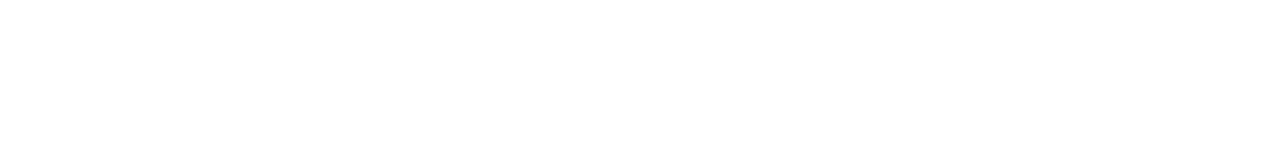
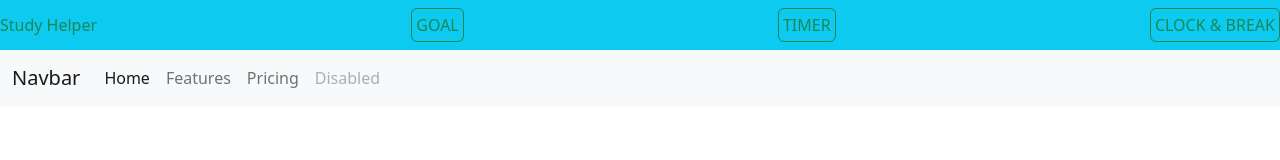
Before and after one commit to Amiya-Maity/Study-Helper, a plain HTML site: page index.html in a window 1280 px wide. Drawn offline with nearby package versions, Linux system fonts and the light colour scheme.

Commit message:
navbar added

```diff
--- a/index.html
+++ b/index.html
@@ -1,12 +1,65 @@
 <!DOCTYPE html>
 <html lang="en">
+
 <head>
     <meta charset="UTF-8">
     <meta http-equiv="X-UA-Compatible" content="IE=edge">
     <meta name="viewport" content="width=device-width, initial-scale=1.0">
     <title>Study Helper</title>
+    <link href="https://cdn.jsdelivr.net/npm/bootstrap@5.2.3/dist/css/bootstrap.min.css" rel="stylesheet"
+        integrity="sha384-rbsA2VBKQhggwzxH7pPCaAqO46MgnOM80zW1RWuH61DGLwZJEdK2Kadq2F9CUG65" crossorigin="anonymous">
 </head>
+
 <body>
-    <div class="header"></div>
+    <div class="navbar nav-pills bg-info">
+        <div class="header nav-item text-success">Study Helper</div>
+        <div class="nav-item">
+            <a href="#clock&break">
+                <button class="btn btn-outline-success p-1">GOAL</button>
+            </a>
+        </div>
+        <div class="nav-item">
+            <a href="#clock&break">
+                <button class="btn btn-outline-success p-1">TIMER</button>
+            </a>
+        </div>
+        <div class="nav-item">
+            <a href="#clock&break">
+                <button class="btn btn-outline-success p-1">CLOCK & BREAK</button>
+            </a>
+        </div>
+    </div>
+    <nav class="navbar navbar-expand-lg bg-light">
+        <div class="container-fluid">
+          <a class="navbar-brand" href="#">Navbar</a>
+          <button class="navbar-toggler" type="button" data-bs-toggle="collapse" data-bs-target="#navbarNavAltMarkup" aria-controls="navbarNavAltMarkup" aria-expanded="false" aria-label="Toggle navigation">
+            <span class="navbar-toggler-icon"></span>
+          </button>
+          <div class="collapse navbar-collapse" id="navbarNavAltMarkup">
+            <div class="navbar-nav">
+              <a class="nav-link active" aria-current="page" href="#">Home</a>
+              <a class="nav-link" href="#">Features</a>
+              <a class="nav-link" href="#">Pricing</a>
+              <a class="nav-link disabled">Disabled</a>
+            </div>
+          </div>
+        </div>
+      </nav>
+    <div class="body row">
+        <div class="col">
+
+        </div>
+    </div>
+
+    <script src="https://cdn.jsdelivr.net/npm/bootstrap@5.2.3/dist/js/bootstrap.bundle.min.js"
+        integrity="sha384-kenU1KFdBIe4zVF0s0G1M5b4hcpxyD9F7jL+jjXkk+Q2h455rYXK/7HAuoJl+0I4"
+        crossorigin="anonymous"></script>
+    <script src="https://cdn.jsdelivr.net/npm/@popperjs/core@2.11.6/dist/umd/popper.min.js"
+        integrity="sha384-oBqDVmMz9ATKxIep9tiCxS/Z9fNfEXiDAYTujMAeBAsjFuCZSmKbSSUnQlmh/jp3"
+        crossorigin="anonymous"></script>
+    <script src="https://cdn.jsdelivr.net/npm/bootstrap@5.2.3/dist/js/bootstrap.min.js"
+        integrity="sha384-cuYeSxntonz0PPNlHhBs68uyIAVpIIOZZ5JqeqvYYIcEL727kskC66kF92t6Xl2V"
+        crossorigin="anonymous"></script>
 </body>
+
 </html>
```
